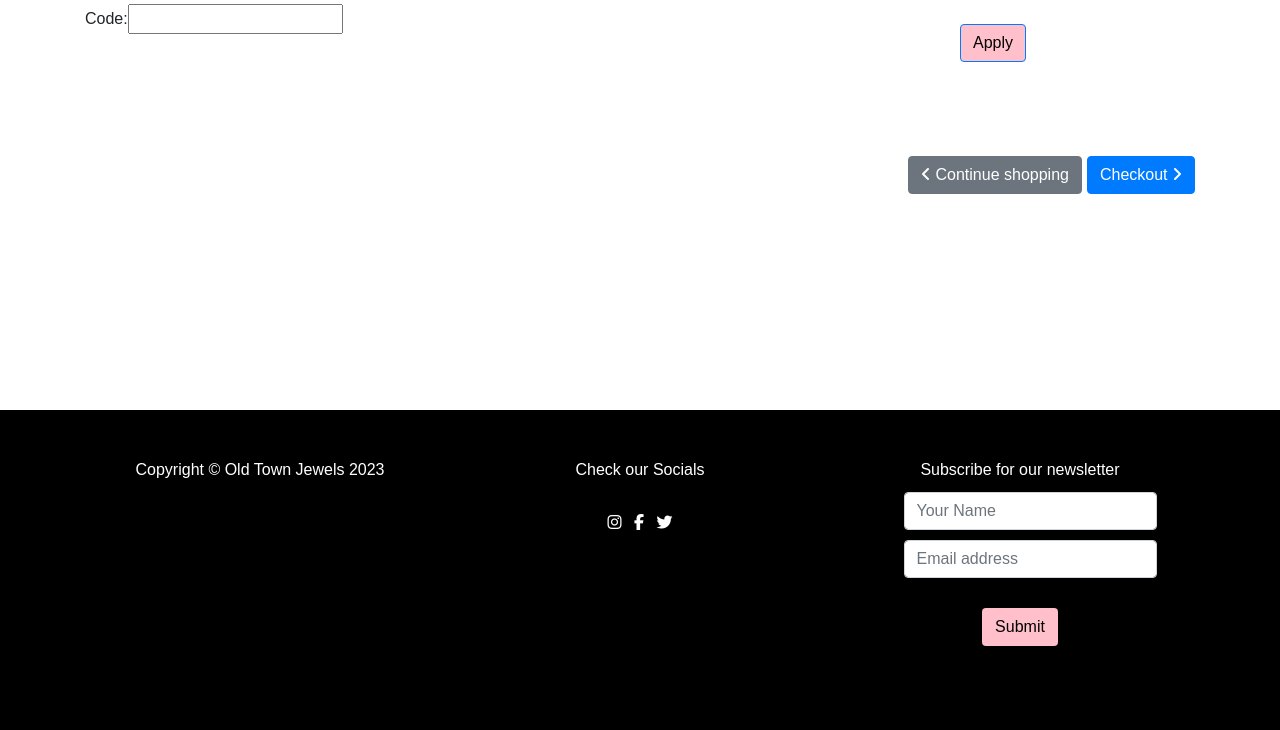
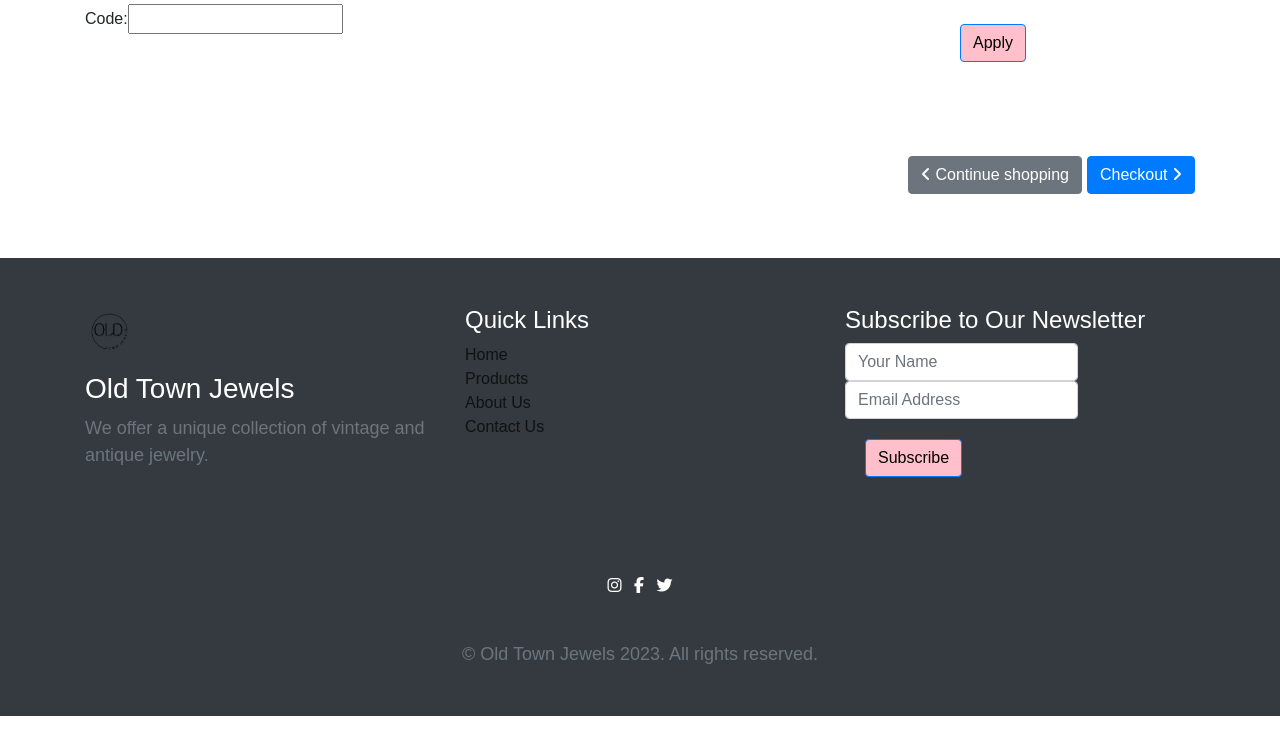
Before and after one commit to marosan28/old-town-jewels, a Django app: page /cart/ in a window 1280 px wide. Shown: the part 419-1149 px from the top of the page. Run offline with Django 3.2, Linux system fonts and the light colour scheme; parts of the project's set-up code (start-up, migrations or seed data) failed here and were passed over; some libraries are stand-ins or nearby versions; some web fonts are replaced.

Commit message:
Edit footer section

```diff
--- a/shop/templates/shop/base.html
+++ b/shop/templates/shop/base.html
@@ -42,7 +42,8 @@
       <ul class="navbar-nav ml-auto">
         {% if user.is_authenticated %}
         <li class="nav-item">
-          <a class="nav-link dropdown-toggle" href="#" role="button" data-toggle="dropdown" aria-haspopup="true" aria-expanded="false">
+          <a class="nav-link dropdown-toggle" href="#" role="button" data-toggle="dropdown" aria-haspopup="true"
+            aria-expanded="false">
             <i class="fa fa-user"></i> Welcome, {{ user.username }}
           </a>
           <div class="dropdown-menu" aria-labelledby="navbarDropdown">
@@ -80,7 +81,8 @@
         <i class="fas fa-shopping-cart"></i>
       </div>
       <div class="cart-info">
-                <span class="cart-total"><a href="{% url 'cart:cart_detail' %}">{{ total_items }} item{{ total_items|pluralize }}, €{{ cart.get_total_price }}</a></span>
+        <span class="cart-total"><a href="{% url 'cart:cart_detail' %}">{{ total_items }}
+            item{{ total_items|pluralize }}, €{{ cart.get_total_price }}</a></span>
         <div class="cart-items">
           <ul>
             {% for item in cart %}
@@ -123,20 +125,45 @@
   </div>
   {% endblock %}
   {% block footer %}
-  <!-- Footer-->
   <footer class="py-5 bg-dark">
     <div class="container">
-      <div class="row text-center">
-
-        <div class="col-md-4 box">
-          <span class="copyright quick-links">Copyright &copy; Old Town Jewels <script>
-              document.write(new Date().getFullYear())
-            </script>
-          </span>
+      <div class="row">
+        <div class="col-md-4">
+          <div class="footer-brand">
+            <img src="{% static 'images/logo-otj.png' %}" width="50" height="50" alt="Old Town Jewels Logo">
+            <h3 class="text-white mt-3">Old Town Jewels</h3>
+            <p class="text-muted">We offer a unique collection of vintage and antique jewelry.</p>
           </div>
-
-        <div class="col-md-4 box">
-          <span class="text-center text-white">Check our Socials</span>
+        </div>
+        <div class="col-md-4">
+          <div class="footer-links">
+            <h4 class="text-white">Quick Links</h4>
+            <ul class="list-unstyled text-muted">
+              <li><a href="{% url 'shop:index' %}">Home</a></li>
+              <li><a href="{% url 'shop:home' %}">Products</a></li>
+              <li><a href="">About Us</a></li>
+              <li><a href="">Contact Us</a></li>
+            </ul>
+          </div>
+        </div>
+        <div class="col-md-4">
+          <div class="footer-newsletter">
+            <h4 class="text-white">Subscribe to Our Newsletter</h4>
+            <form action="{% url 'users:subscribe' %}" method="post" class="form-inline">
+              {% csrf_token %}
+              <div class="form-group mr-2">
+                <input type="text" name="name" class="form-control newsletter-input" placeholder="Your Name">
+              </div>
+              <div class="form-group mr-2">
+                <input type="email" name="email" class="form-control newsletter-input" placeholder="Email Address">
+              </div>
+              <button type="submit" class="btn btn-primary newsletter-button">Subscribe</button>
+            </form>
+          </div>
+        </div>
+      </div>
+      <div class="row mt-5">
+        <div class="col text-center">
           <ul class="list-inline social-buttons">
             <li class="list-inline-item">
               <a href="https://www.instagram.com/ot__jewels/">
@@ -154,38 +181,14 @@
               </a>
             </li>
           </ul>
-        </div>
-
-        <div class="col-md-4 box">
-          <span class="text-center text-white">Subscribe for our newsletter</span>
-
-          <ul class="list-inline quick-links">
-            <li class="list-inline-item">
-              <form action="{% url 'users:subscribe' %}" method="post">
-                {% csrf_token %}
-                    <div class="col-auto">
-                        <input id="name" name="name" class="form-control newsletter" placeholder="Your Name">
-                    </div>
-
-                    <div class="col-auto">
-                        <input id="email" name="email" type="email" class="form-control newsletter" placeholder="Email address">
-                    </div>
-
-                    <div class="col-auto">
-                        <button type="submit" class="btn btncolor">
-                            Submit
-                        </button>
-
-                </div>
-            </form>
-            </li>
-          </ul>
-        </div>
+          <p class="text-muted mb-0">&copy; Old Town Jewels <script>document.write(new Date().getFullYear())</script>. All rights reserved.</p>
         </div>
       </div>
     </div>
   </footer>
 {% endblock %}
+
+
 </body>
 
 
--- a/static/css/stylesheet.css
+++ b/static/css/stylesheet.css
@@ -308,20 +308,11 @@ button.btn  {
 .bg-image-full {
     background-size: cover;
 }
-.bg-dark {
-    background-color: black!important;
-}
 
 .form-title {
     margin-bottom: 20px;
 }
 /*------------Footer----------------*/
-footer.bg-dark {
-    position: relative;
-    bottom: 0;
-    width: 100%;
-    margin-top: 200px
-  }
 
 
   a:hover {
@@ -345,10 +336,6 @@ footer.bg-dark {
 
 .second-img {
     padding: 0 100px;
-}
-
-.newsletter {
-    margin: 10px;
 }
 
  .helptext {
```
Also changed, not shown: db.sqlite3. Lines whose indentation alone changed are shown as unchanged.
